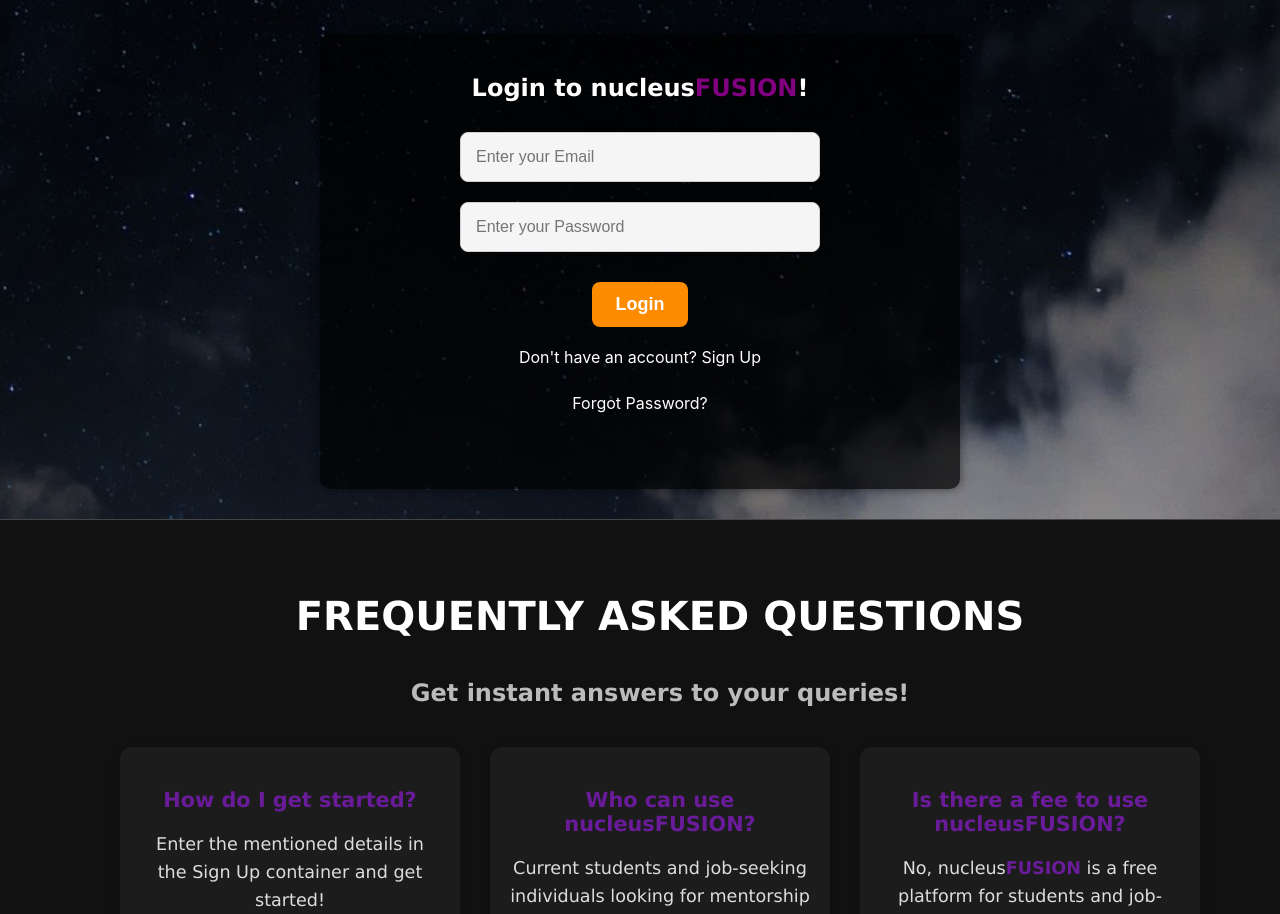
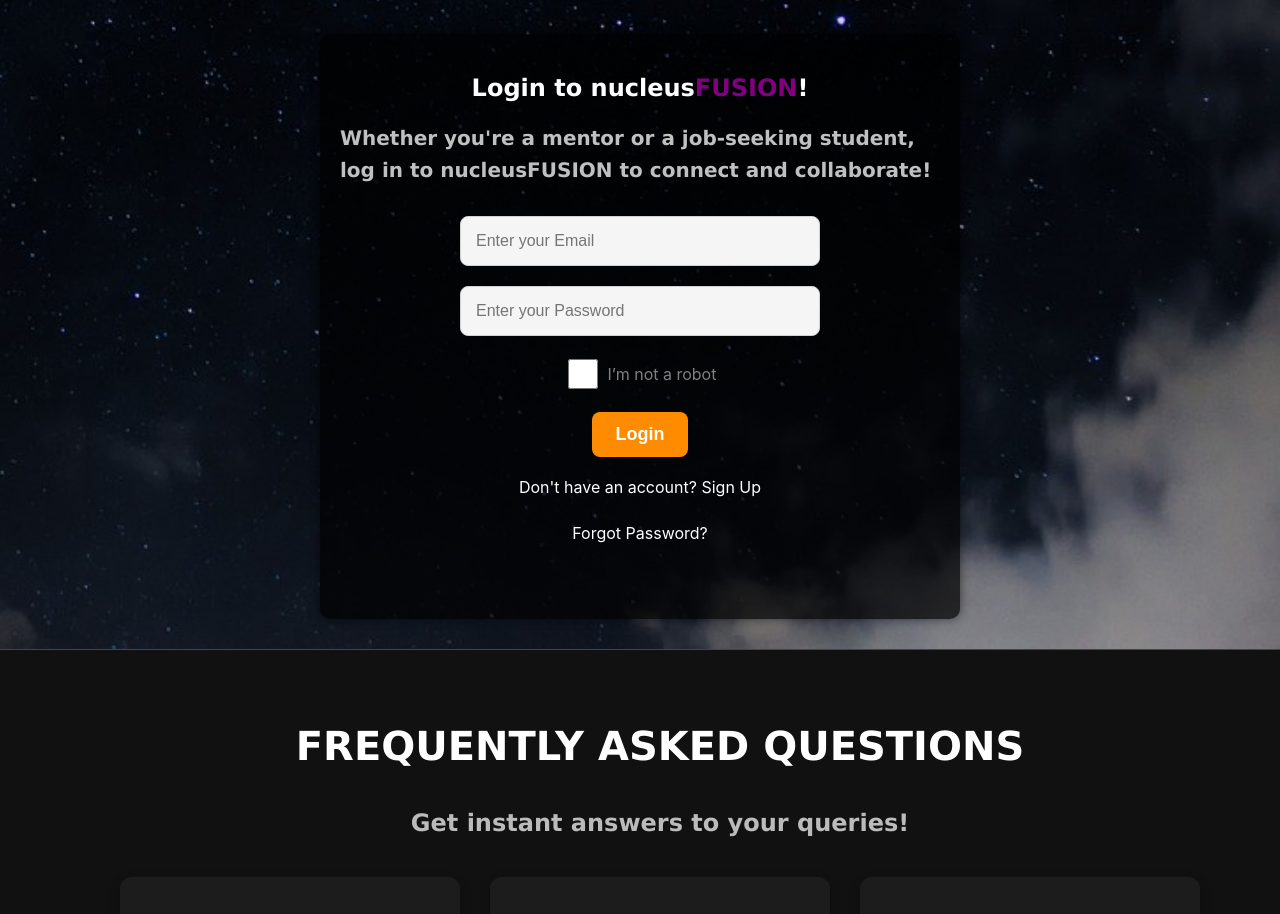
Before and after one commit to vm5/finalsite, a React (Create React App) app: page / in a window 1280 px wide. Shown: the part 1340-2254 px from the top of the page. Built offline with nearby package versions, Linux system fonts and the light colour scheme.

Commit message:
Update verification.jsx

```diff
--- a/src/verification.jsx
+++ b/src/verification.jsx
@@ -1,19 +1,42 @@
 import React, { useState } from 'react';
 import styled, { keyframes } from 'styled-components';
-import { signInWithEmailAndPassword, createUserWithEmailAndPassword, signOut,sendPasswordResetEmail } from 'firebase/auth';
+import { signInWithEmailAndPassword, createUserWithEmailAndPassword, signOut, sendPasswordResetEmail } from 'firebase/auth';
 import { auth } from './firebase';
 
 function Verification({ onVerify }) {
   const [email, setEmail] = useState('');
   const [password, setPassword] = useState('');
+  const [confirmPassword, setConfirmPassword] = useState(''); // New state for confirming password
   const [name, setName] = useState('');
   const [isNewUser, setIsNewUser] = useState(false);
   const [processing, setProcessing] = useState(false);
   const [loadingMessage, setLoadingMessage] = useState('');
   const [user, setUser] = useState(null);
-  const [srn, setSrn] = useState('');
+  const [isProcessing, setIsProcessing] = useState(false);
+  const [isNotARobot, setIsNotARobot] = useState(false); // New state for "I'm not a robot" checkbox
 
+  const handleCheckboxChange = () => {
+    if (isProcessing) return; // Prevent multiple toggles while processing
+
+    setIsProcessing(true);
+
+    // Delay before updating state
+    setTimeout(() => {
+      setIsNotARobot(prevState => !prevState);
+      setIsProcessing(false); // Allow further toggles after delay
+    }, 2000);
+  };
   const handleAuth = async () => {
+    if (isNewUser && password !== confirmPassword) {
+      alert('Passwords do not match. Please try again.');
+      return;
+    }
+
+    if (!isNotARobot) {
+      alert('Please confirm that you are not a robot.');
+      return;
+    }
+
     setProcessing(true);
     setLoadingMessage(isNewUser ? 'Signing up...' : 'Logging in...');
 
@@ -44,8 +67,6 @@ function Verification({ onVerify }) {
       setProcessing(false);
     }
   };
-
-
 
   const handleSignOut = async () => {
     try {
@@ -138,6 +159,7 @@ function Verification({ onVerify }) {
                 {isNewUser ? 'Sign Up' : 'Login'} to nucleus
                 <HighlightedText>FUSION</HighlightedText>!
               </SignInTitle>
+              <Description>Whether you're a mentor or a job-seeking student, log in to nucleusFUSION to connect and collaborate!</Description>
               <InputField
                 type="email"
                 placeholder="Enter your Email"
@@ -150,24 +172,33 @@ function Verification({ onVerify }) {
                 value={password}
                 onChange={(e) => setPassword(e.target.value)}
               />
+
               {isNewUser && (
+                <>
                   <InputField
                     type="text"
                     placeholder="Enter your Full Name"
                     value={name}
                     onChange={(e) => setName(e.target.value)}
                   />
+                  <InputField
+                    type="password"
+                    placeholder="Confirm your password"
+                    value={confirmPassword} // Bind the confirmPassword state
+                    onChange={(e) => setConfirmPassword(e.target.value)} // Update the confirmPassword state
+                  />
+                </>
+              )}
 
-              )}
-               {isNewUser && (
-                <InputField
-                  type="srn"
-                  placeholder="Enter your University SRN"
-                  value={srn}
-                  onChange={(e) => setSrn(e.target.value)}
+              <CheckboxContainer>
+                <Checkbox
+                  type="checkbox"
+                  checked={isNotARobot}
+                  onChange={handleCheckboxChange}
                 />
+                <CheckboxLabel>I’m not a robot</CheckboxLabel>
+              </CheckboxContainer>
 
-              )}
               <Button onClick={handleAuth} disabled={processing}>
                 {processing ? 'Processing...' : isNewUser ? 'Sign Up' : 'Login'}
               </Button>
@@ -192,7 +223,22 @@ function Verification({ onVerify }) {
     </PageContainer>
   );
 }
+const CheckboxContainer = styled.div`
+  display: flex;
+  align-items: center;
+  margin-top: 10px;
+`;
 
+const Checkbox = styled.input.attrs({ type: 'checkbox' })`
+  margin-right: 10px;
+  width: 30px;
+  height: 30px;
+`;
+
+const CheckboxLabel = styled.div`
+  font-size: 18x;
+  color: grey;
+`;
 const ForgotPasswordLink = styled.p`
   color: #ffffff;
   margin-top: 10px;
```
Lines whose indentation alone changed are shown as unchanged.
